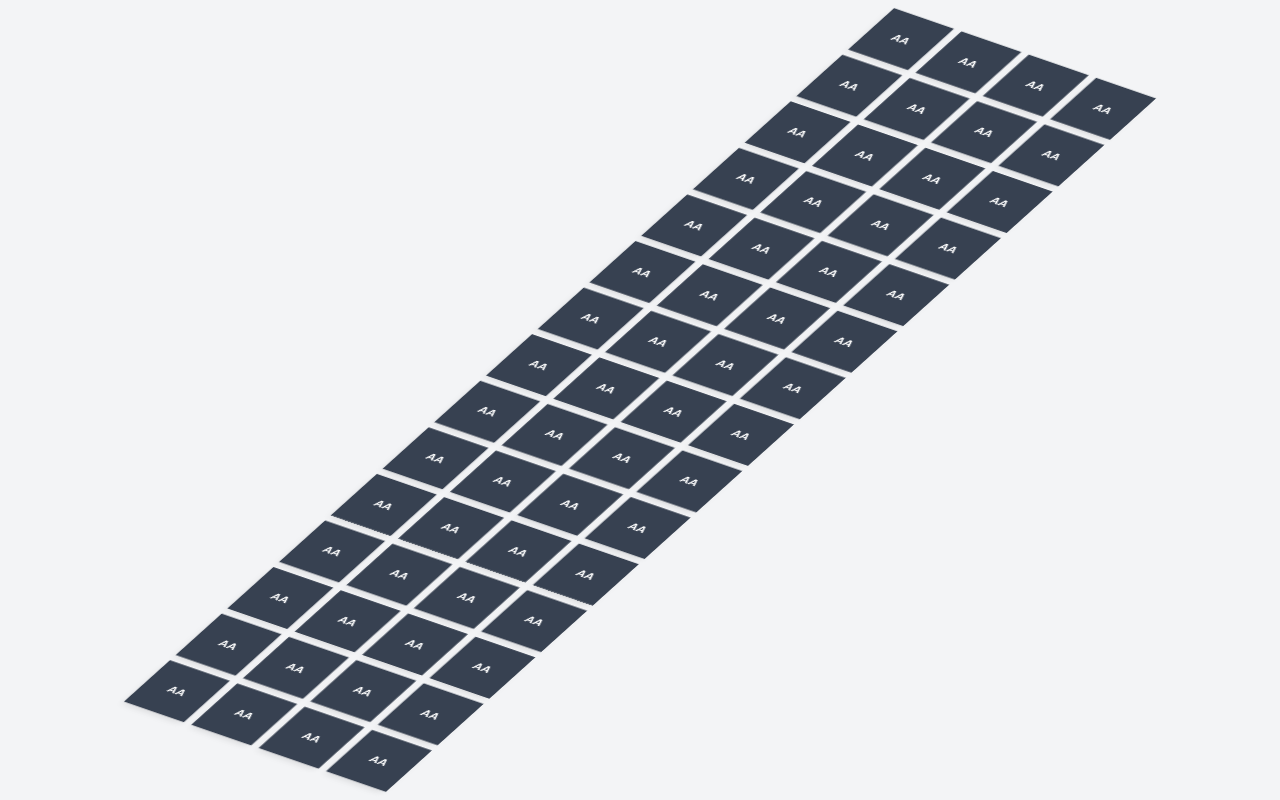
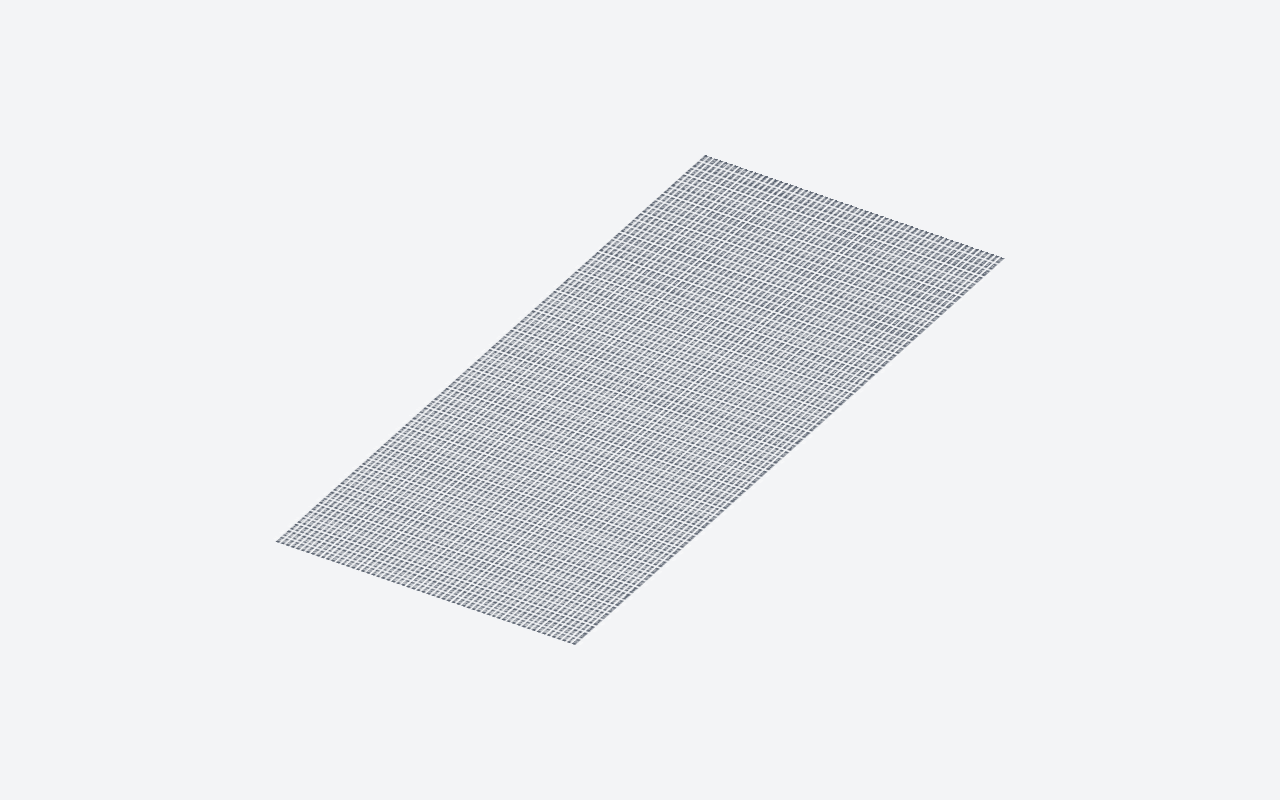
Before and after one commit to jorge-ivan-jimenez-reyes/WebPortfolioDesign, a Next.js app: page / in a window 1280 px wide. Built offline with nearby package versions, Linux system fonts and the light colour scheme.

Commit message:
structure

```diff
--- a/src/components/CustomGrid.tsx
+++ b/src/components/CustomGrid.tsx
@@ -1,34 +1,38 @@
+// src/components/CustomGrid.tsx
 import React from 'react';
 
 export default function CustomGrid() {
-    // This style mimics the static transform you provided.
+    // A static container transform similar to your provided snippet.
     const containerStyle = {
         transform:
             'translate(calc(-50% + 0px), calc(-50% + 0px)) skewX(-48deg) skewY(14deg) scaleX(2) scale(0.3234375) rotate(0deg) translateZ(0)',
     };
 
-    // Create 12 placeholder squares (adjust the number as needed)
-    const squares = Array.from({ length: 60 }, (_, i) => i);
+    // Create 60*60 = 3600 squares.
+    const squares = Array.from({ length: 60 * 60 }, (_, i) => i);
 
     return (
         <div className="w-full h-screen relative bg-gray-100">
-            {/* This container is centered and uses a fixed 3D transform */}
+            {/* This container is fixed (static 3D view) */}
             <div
-                className="absolute top-1/2 left-1/2 grid grid-cols-4 grid-rows-3 gap-4"
+                className="absolute top-1/2 left-1/2 gap-1"
                 style={{
                     ...containerStyle,
-                    perspective: '1000px', // sets up the 3D context
+                    perspective: '1000px',
+                    // Define a grid with 60 columns and 60 rows.
+                    display: 'grid',
+                    gridTemplateColumns: 'repeat(60, minmax(0, 1fr))',
+                    gridTemplateRows: 'repeat(60, minmax(0, 1fr))',
                 }}
             >
                 {squares.map((idx) => (
                     <div
                         key={idx}
-                        className="w-32 h-32 bg-gray-700 hover:bg-white transition-colors duration-300 flex items-center justify-center shadow-lg"
+                        // Each cell fills its grid cell. Adjust padding, border, etc., if needed.
+                        className="w-full h-full bg-gray-700 hover:bg-white transition-colors duration-300 opacity-80 hover:opacity-100 flex items-center justify-center"
                     >
-
-                        {/* Optionally, render a letter or icon here */}
-                        <span className="text-white text-2xl font-bold">A</span>
-                        <span className="text-white text-2xl font-bold">A</span>
+                        {/* Optionally display content, e.g., a letter or number */}
+                        <span className="text-white text-xs">{idx}</span>
                     </div>
                 ))}
             </div>
```
